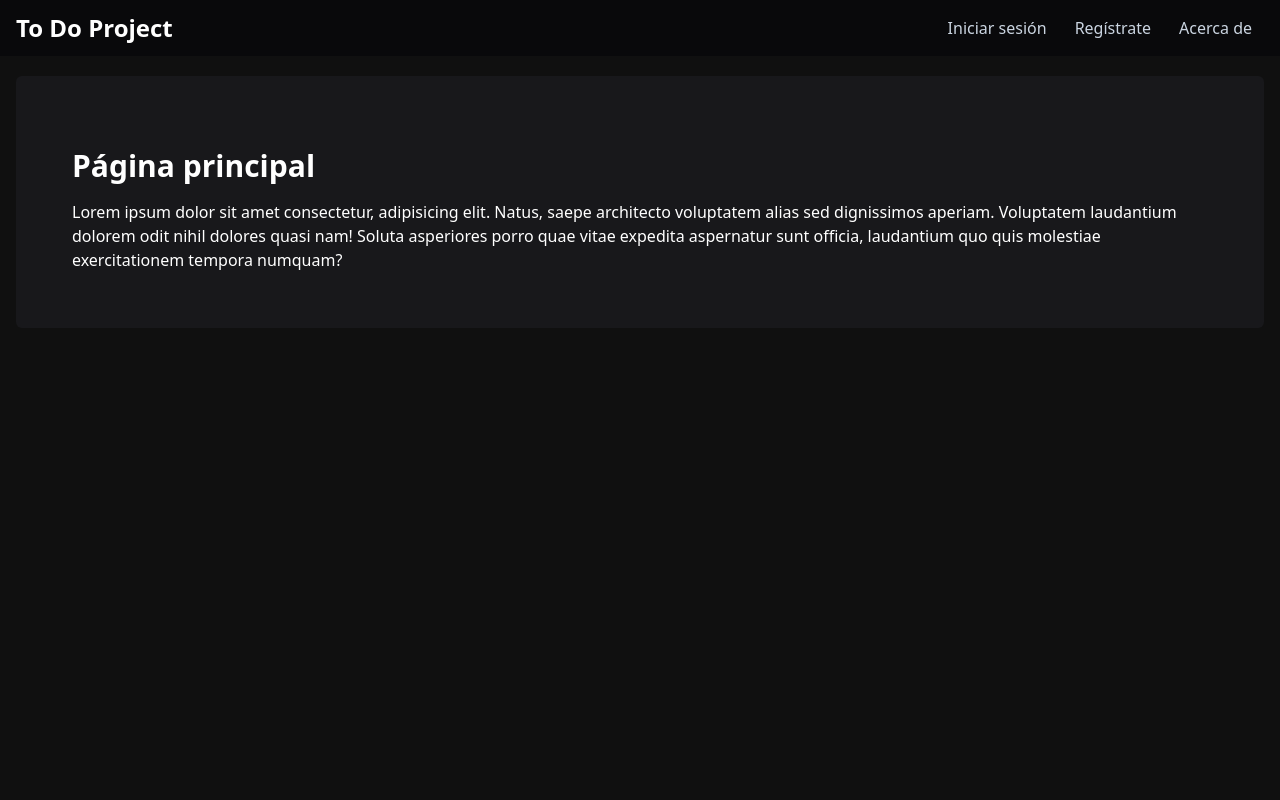
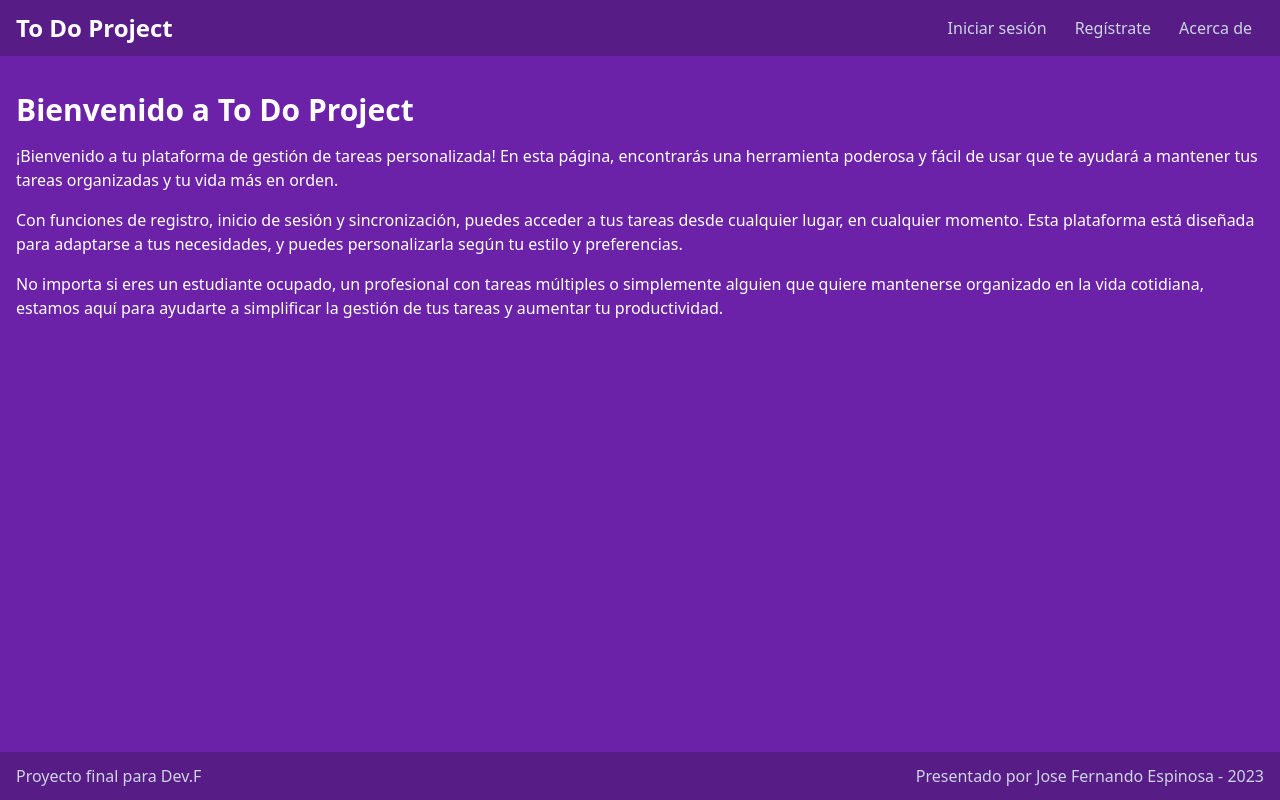
Before and after one commit to josxfer/todoproject, a React (Vite) app in the folder frontendToDoProject/: page / in a window 1280 px wide. Built offline with nearby package versions, Linux system fonts and the light colour scheme.

Commit message:
Arreglos de vistas, navegación y detalles

```diff
--- a/frontendToDoProject/src/app.jsx
+++ b/frontendToDoProject/src/app.jsx
@@ -4,6 +4,7 @@ import { useAuth } from "./context/AuthContext";
 import { TaskProvider } from "./context/TaskContext";
 
 import Navbar from "./components/navbar/Navbar";
+import Footer from "./components/footer/footer";
 import { Container } from "./components/ui";
 import { ProtectedRoute } from "./components/ProtectedRoute";
 
@@ -58,6 +59,7 @@ function App() {
           <Route path="*" element={<NotFound />} />
         </Routes>
       </Container>
+      <Footer />
     </>
   );
 }
--- /dev/null
+++ b/frontendToDoProject/src/components/footer/Footer.jsx
@@ -0,0 +1,17 @@
+import { Container } from "../ui";
+
+function Footer() {
+  return (
+    <nav className="bg-purple-900 fixed bottom-0 inset-x-0">
+      <Container className="flex justify-between py-3">
+        <h1 className="flex font-light text-slate-300">Proyecto final para Dev.F</h1>
+        <ul className="flex items-center justify-center md:gap-x-1 font-light text-slate-300">
+          <li>Presentado por Jose Fernando Espinosa</li>
+          <li className="flex gap-x-1 items-center justify-center font-light text-slate-300"> - 2023</li>
+        </ul>
+      </Container>
+    </nav>
+  );
+}
+
+export default Footer;
--- a/frontendToDoProject/src/components/navbar/Navbar.jsx
+++ b/frontendToDoProject/src/components/navbar/Navbar.jsx
@@ -10,7 +10,7 @@ function Navbar() {
   const { isAuth, signout, user } = useAuth();
 
   return (
-    <nav className="bg-zinc-950 ">
+    <nav className="bg-purple-900">
       <Container className="flex justify-between py-3">
         <Link to="/">
           <h1 className="font-bold text-2xl flex">To Do Project</h1>
@@ -23,7 +23,7 @@ function Navbar() {
                   <Link
                     to={path}
                     className={twMerge(
-                      "text-slate-300 flex items-center px-3 py-1 gap-x-1",
+                      "text-slate-300 flex items-center px-3 py-1 gap-x-1 rounded-md",
                       location.pathname === path && "bg-sky-500"
                     )}
                   >
@@ -35,7 +35,7 @@ function Navbar() {
               ))}
 
               <li
-                className="text-slate-300 flex items-center px-3 py-1 hover:cursor-pointer"
+                className="text-slate-300 flex items-center px-3 py-1 hover:cursor-pointer rounded-md"
                 onClick={() => {
                   signout();
                 }}
@@ -56,7 +56,7 @@ function Navbar() {
             publicRoutes.map(({ path, name }) => (
               <li
                 className={twMerge(
-                  "text-slate-300 flex items-center px-3 py-1",
+                  "text-slate-300 flex items-center px-3 py-1 rounded-md",
                   location.pathname === path && "bg-sky-500"
                 )}
                 key={path}
--- a/frontendToDoProject/src/components/ui/Card.jsx
+++ b/frontendToDoProject/src/components/ui/Card.jsx
@@ -1,6 +1,6 @@
 export function Card({ children, className }) {
   return (
-    <div className={`bg-zinc-900 p-14 rounded-md ${className} `}>
+    <div className={`bg-purple-900 p-14 rounded-md ${className} `}>
       {children}
     </div>
   );
--- a/frontendToDoProject/src/components/ui/Input.jsx
+++ b/frontendToDoProject/src/components/ui/Input.jsx
@@ -4,7 +4,7 @@ export const Input = forwardRef((props, ref) => {
   return (
     <input
       type="text"
-      className="bg-zinc-800 px-3 py-2 block my-2 w-full"
+      className="bg-purple-800 px-3 py-2 block my-2 w-full rounded-md"
       ref={ref}
       {...props}
     />
--- a/frontendToDoProject/src/index.css
+++ b/frontendToDoProject/src/index.css
@@ -3,6 +3,6 @@
 @tailwind utilities;
 
 body{
-  background: #101010;
+  background: #6b21a8;
   color: white;
 }
--- a/frontendToDoProject/src/pages/AboutPage.jsx
+++ b/frontendToDoProject/src/pages/AboutPage.jsx
@@ -1,11 +1,27 @@
 function AboutPage() {
   return (
     <div>
-      <h1 className="text-3xl font-bold my-4" >Acerca de</h1>
-      <p className="my-4">Lorem ipsum dolor sit amet consectetur, adipisicing elit. Natus, saepe architecto voluptatem alias sed dignissimos aperiam. Voluptatem laudantium dolorem odit nihil dolores quasi nam! Soluta asperiores porro quae vitae expedita aspernatur sunt officia, laudantium quo quis molestiae exercitationem tempora numquam?</p>
-      <p>Lorem ipsum dolor sit amet consectetur, adipisicing elit. Natus, saepe architecto voluptatem alias sed dignissimos aperiam. Voluptatem laudantium dolorem odit nihil dolores quasi nam! Soluta asperiores porro quae vitae expedita aspernatur sunt officia, laudantium quo quis molestiae exercitationem tempora numquam?</p>
+      <h1 className="text-3xl font-bold my-4">Acerca de este proyecto</h1>
+      <p className="my-4">
+        Este proyecto web Fullstack permite a los usuarios registrarse, iniciar
+        sesión y gestionar diversas tareas.
+      </p>
+      <p className="my-4">
+        En el Frontend, se utilizó React para desarrollar la interfaz de
+        usuario, aplicando estilos con el framework de CSS llamado Tailwind.
+        Además, se implementaron características importantes como la
+        autenticación, rutas protegidas y un sólido manejo de errores para
+        garantizar una experiencia de usuario segura y sin interrupciones.
+      </p>
+      <p className="my-4">
+        En cuanto al Backend, se desarrolló utilizando Node.js y su framework
+        Express. Se aprovecharon diferentes paquetes para optimizar y facilitar
+        el proceso de desarrollo. Como base de datos, se optó por PostgreSQL,
+        que permite almacenar y gestionar los datos de manera eficaz y
+        escalable.
+      </p>
     </div>
-  )
+  );
 }
 
-export default AboutPage
+export default AboutPage;
--- a/frontendToDoProject/src/pages/HomePage.jsx
+++ b/frontendToDoProject/src/pages/HomePage.jsx
@@ -1,15 +1,28 @@
-import { useAuth } from "../context/AuthContext";
 import { Card } from "../components/ui";
 
 function HomePage() {
-  const data = useAuth();
-
-  return <div>
-    <Card>
-      <h1 className="text-3xl font-bold my-4" >Página principal</h1>
-      <p>Lorem ipsum dolor sit amet consectetur, adipisicing elit. Natus, saepe architecto voluptatem alias sed dignissimos aperiam. Voluptatem laudantium dolorem odit nihil dolores quasi nam! Soluta asperiores porro quae vitae expedita aspernatur sunt officia, laudantium quo quis molestiae exercitationem tempora numquam?</p>
-    </Card>
-  </div>;
+  return (
+    <div>
+      <h1 className="text-3xl font-bold my-4">Bienvenido a To Do Project</h1>
+      <p className="my-4">
+        ¡Bienvenido a tu plataforma de gestión de tareas personalizada! En esta
+        página, encontrarás una herramienta poderosa y fácil de usar que te
+        ayudará a mantener tus tareas organizadas y tu vida más en orden.
+      </p>
+      <p className="my-4">
+        Con funciones de registro, inicio de sesión y sincronización, puedes
+        acceder a tus tareas desde cualquier lugar, en cualquier momento. Esta
+        plataforma está diseñada para adaptarse a tus necesidades, y puedes
+        personalizarla según tu estilo y preferencias.
+      </p>
+      <p className="my-4">
+        No importa si eres un estudiante ocupado, un profesional con tareas
+        múltiples o simplemente alguien que quiere mantenerse organizado en la
+        vida cotidiana, estamos aquí para ayudarte a simplificar la gestión de
+        tus tareas y aumentar tu productividad.
+      </p>
+    </div>
+  );
 }
 
 export default HomePage;
--- a/frontendToDoProject/src/pages/LoginPage.jsx
+++ b/frontendToDoProject/src/pages/LoginPage.jsx
@@ -26,7 +26,7 @@ export function LoginPage() {
             <p className="bg-red-500 text-white p-2 text-center">{err}</p>
           ))}
 
-        <h1 className="text-4xl font-bold my-2 text-center">Iniciar Sesion</h1>
+        <h1 className="text-3xl font-bold my-2 text-center">Iniciar Sesion</h1>
 
         <form onSubmit={onSubmit}>
           <Label htmlFor="email">Correo Electrónico</Label>
--- a/frontendToDoProject/src/pages/ProfilePage.jsx
+++ b/frontendToDoProject/src/pages/ProfilePage.jsx
@@ -1,14 +1,22 @@
 import { useAuth } from "../context/AuthContext";
+import { Card } from "../components/ui";
 
 function ProfilePage() {
-
-  const {user} = useAuth()
+  const { user } = useAuth();
 
   return (
     <div>
-      <pre>{JSON.stringify(user, null, 2)}</pre>
+      <Card>
+        <h1 className="text-3xl font-bold my-4">
+          Bienvenido(a) a tu perfil de usuario {user.name}
+        </h1>
+        <p className="my-4">{user.email} </p>
+        <p>Por ahora no tenemos muchas cosas en tu perfil, pásate más adelante :) </p>
+      </Card>
     </div>
-  )
+  );
 }
 
-export default ProfilePage
+{/* <pre>{JSON.stringify(user, null, 2)}</pre> */}
+
+export default ProfilePage;
--- a/frontendToDoProject/src/pages/RegisterPage.jsx
+++ b/frontendToDoProject/src/pages/RegisterPage.jsx
@@ -25,7 +25,7 @@ function RegisterPage() {
             <p className="bg-red-500 text-white p-2 text-center">{err}</p>
           ))}
 
-        <h3 className="text-2xl font-bold text-blue-400">Regístrate</h3>
+        <h3 className="text-3xl font-bold">Regístrate</h3>
 
         <form onSubmit={onSubmit}>
           <Label htmlFor="name">Nombre completo</Label>
```
